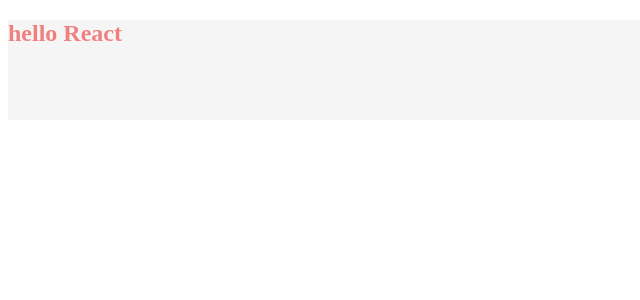
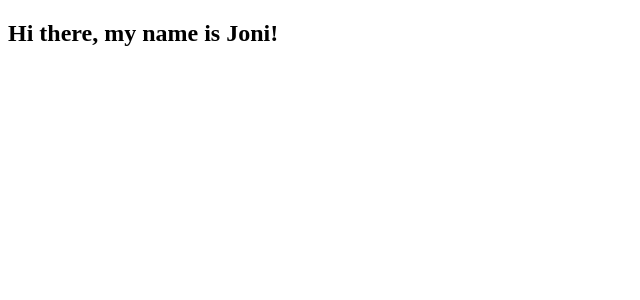
Before and after one commit to pwang86/react-demo, a React app: page / in a window 1280 px wide. Shown: the top 300 px of the page, without its empty margins (0-640 px from the left). Built offline with nearby package versions, Linux system fonts and the light colour scheme.

Commit message:
add purecomponent

```diff
--- a/src/index.js
+++ b/src/index.js
@@ -1,10 +1,6 @@
 import React from "react";
 import ReactDOM from "react-dom";
 import "./styles.css";
+import App from "./App";
 
-ReactDOM.render(
-  <div className="hello-world">
-    <h1>hello React</h1>
-  </div>,
-  document.getElementById("index")
-);
+ReactDOM.render(<App />, document.getElementById("index"));
```
